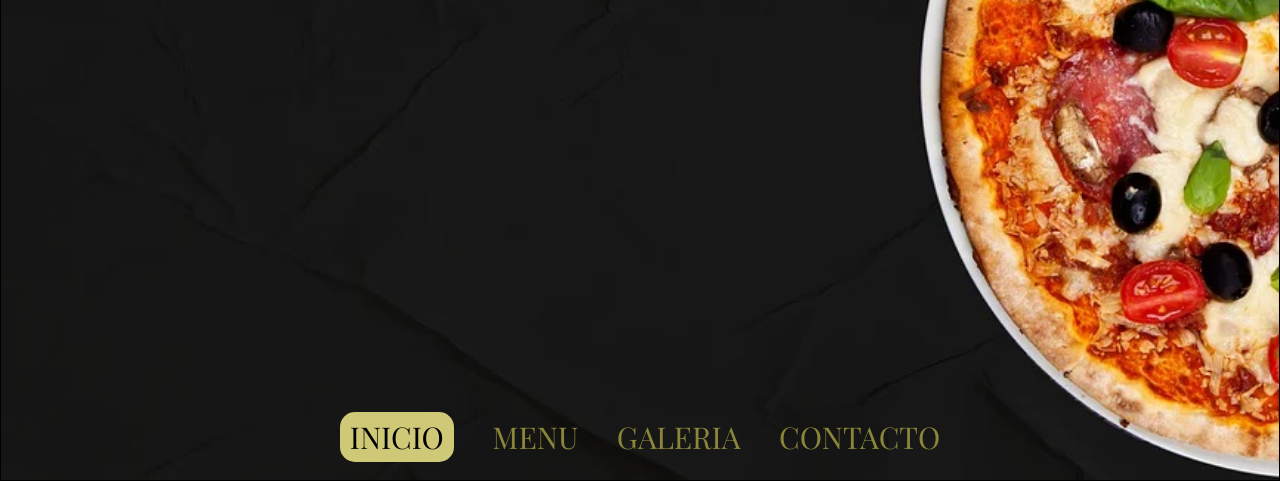
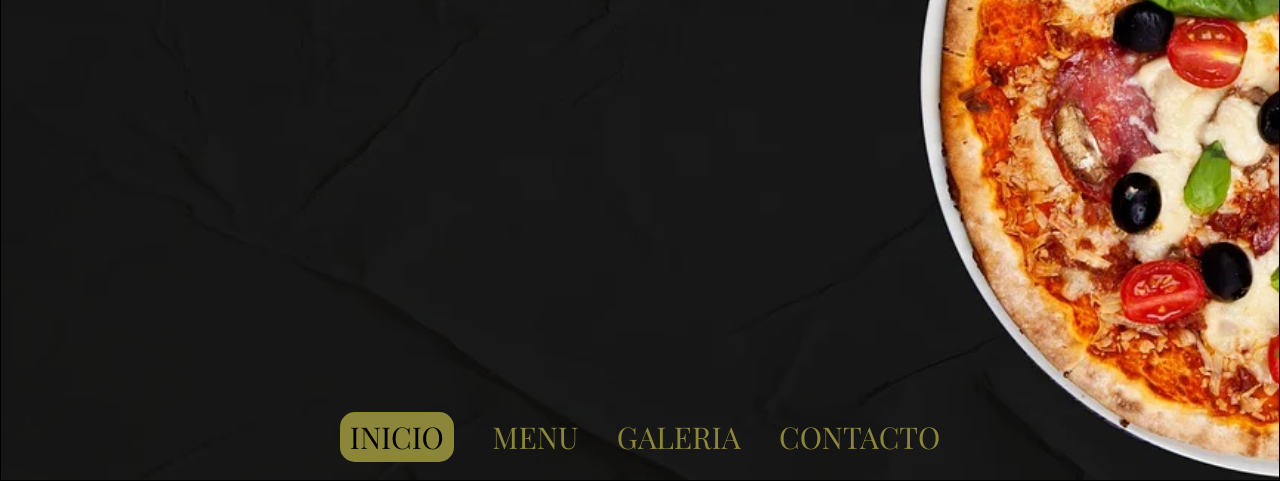
Before and after one commit to gallegoslucas/cornicione, a plain HTML site: page index.html in a window 1280 px wide. In both pictures the pointer is over the link "INICIO". Shown: the part 319-800 px from the top of the page. Drawn offline with nearby package versions, Linux system fonts and the light colour scheme.

Commit message:
arreglos

```diff
--- a/estilos.css
+++ b/estilos.css
@@ -92,10 +92,11 @@ body{
 
 .barramenu span a:hover{
 padding: 5px 10px;
-background-color: #cec877;
+background-color: #8b863a;
 color: black;
 border-radius: 15px;
 }
+
 
 #areasindex{
     display: grid;
```
Also changed, not shown: index.html (+4 -0 lines).
